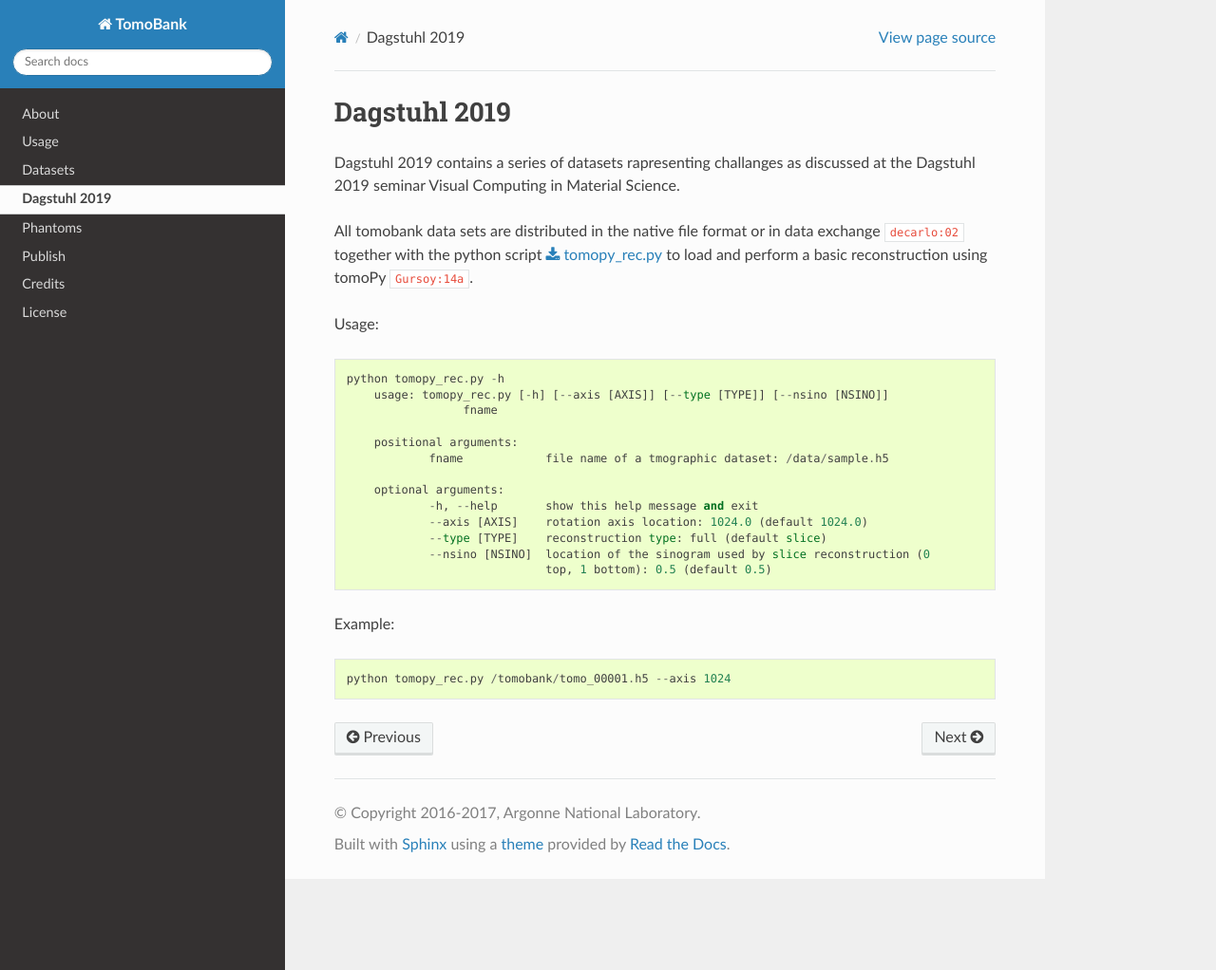
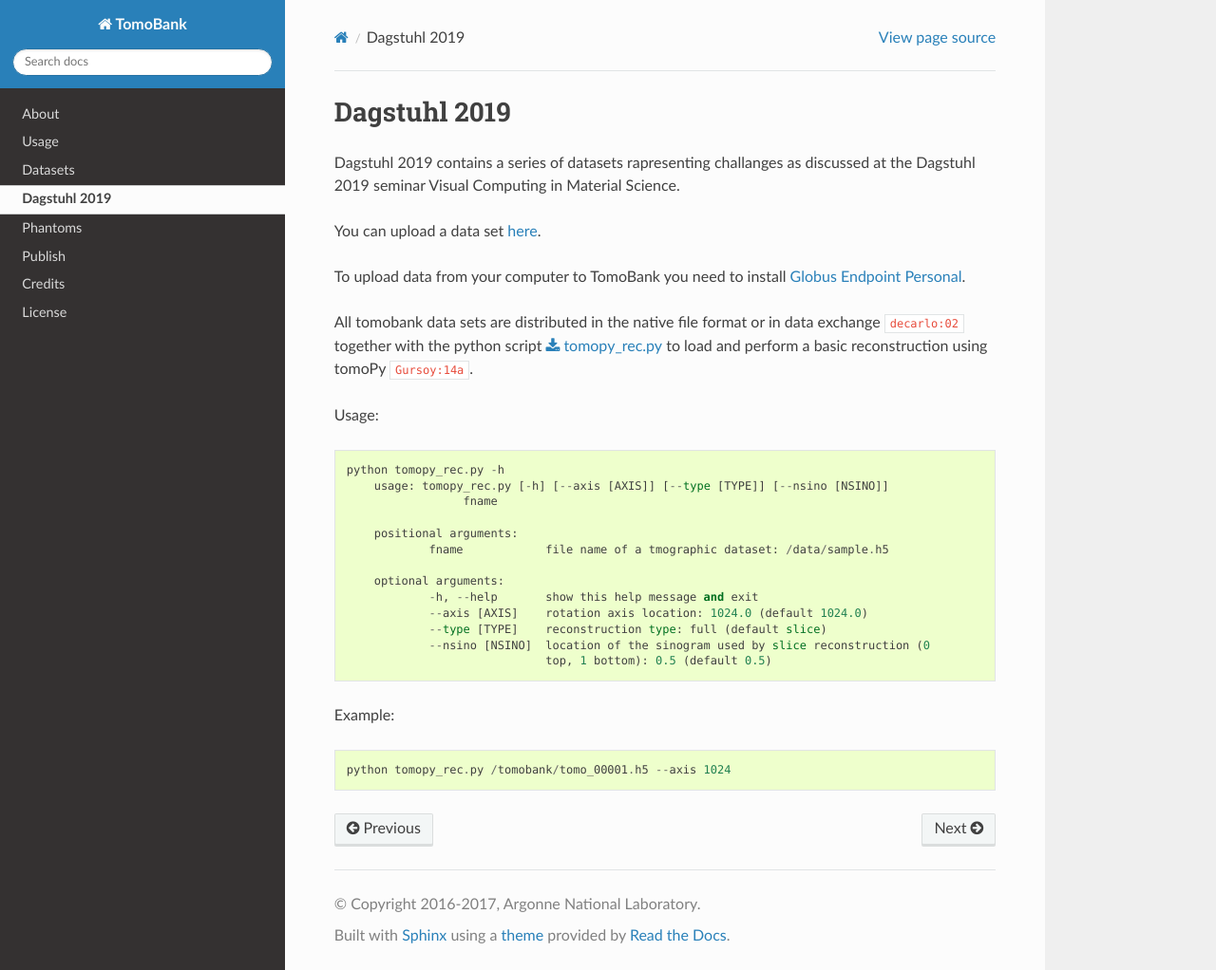
Before and after one commit to tomography/tomobank, a Sphinx documentation site: the page built from docs/source/dagstuhl.rst, in a window 1280 px wide and 1022 px high. Shown: the whole window at 95% size. Built offline with Sphinx 7.4.7 and the Read the Docs theme 2.0.0, drawn with Linux system fonts in a browser that asks for light colours; cross-references to code outside the pages are shown as plain code.

Commit message:
Dagstuhl 2019 - first commit

```diff
--- a/docs/source/dagstuhl.rst
+++ b/docs/source/dagstuhl.rst
@@ -3,6 +3,12 @@ Dagstuhl 2019
 
 Dagstuhl 2019 contains a series of datasets rapresenting challanges as discussed at the Dagstuhl 2019 seminar
 Visual Computing in Material Science.
+
+
+You can upload a data set `here <https://app.globus.org/file-manager?origin_id=e133a81a-6d04-11e5-ba46-22000b92c6ec&origin_path=%2Fupload%2Fdagstuhl_2019%2F>`_.
+
+To upload data from your computer to TomoBank you need to install
+`Globus Endpoint Personal <https://www.globus.org/globus-connect-personal>`_.
 
 All tomobank data sets are distributed in the native file format or in data exchange :cite:`decarlo:02` together
 with the python script :download:`tomopy_rec.py <../../docs/demo/tomopy_rec.py>`
```
